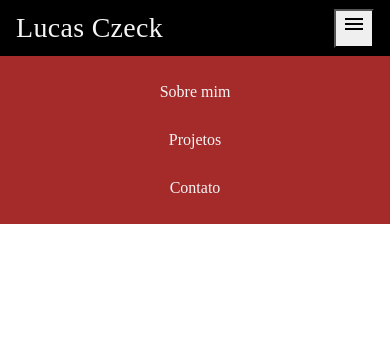
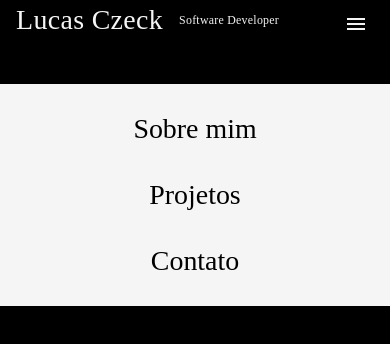
Before and after one commit to lucasczeck/portifolio_front, an Angular app: page / in a window 390 px wide. Both pictures are taken after a click on the button "menu". Shown: the top 344 px of the page. Built offline with nearby package versions, Linux system fonts and the light colour scheme; a web font is replaced by a local one.

Commit message:
finalizado header e menu com responsividade

```diff
--- a/src/app/core/main/header/header.component.css
+++ b/src/app/core/main/header/header.component.css
@@ -1,28 +1,44 @@
 a {
     text-decoration: none;
     cursor: pointer;
-    color: whitesmoke;
 }
 
-header {
-    height: 10vh;
+header mat-toolbar {
+    min-height: 10vh;
 }
 
-.logo {
+html {
     font-size: 16px;
 }
 
 h1 {
     color: whitesmoke;
     font-family: fasthand;
-    font-size: clamp(0.5em, 1.5em + 1vw, 3em);
+    font-size: clamp(0.5rem, 1.5rem + 1vw, 3rem);
 }
 
 .logo p {
     color: whitesmoke;
-    font-size: clamp(0.5em, 0.5em + 1vw, 1em);
+    font-family: fasthand;
+    font-size: clamp(0.5rem, 0.5rem + 1vw, 1.2rem);
 }
 
 header mat-toolbar {
     background-color: black;
 }
+
+button {
+    color: whitesmoke;
+    border: none;
+    background-color: black;
+}
+
+.menu {
+    background-color: whitesmoke;
+    font-size: 16px;
+    font-size: clamp(0.5rem, 1.5rem + 1vw, 2rem);
+}
+
+.menu a {
+    color: black;
+}
--- a/src/app/core/main/header/header.component.html
+++ b/src/app/core/main/header/header.component.html
@@ -2,8 +2,9 @@
     <mat-toolbar>
         <mat-toolbar-row class="d-flex justify-content-between align-items-center">
             <div class="logo">
-                <a>
+                <a class="d-flex gap-3 justify-content-center">
                     <h1>Lucas Czeck</h1>
+                    <p>Software Developer</p>
                 </a>
             </div>
             <button mat-icon-button class="example-icon" aria-label="Example icon-button with menu icon" (click)="toggleSideMenu()">
@@ -12,7 +13,7 @@
         </mat-toolbar-row>
     </mat-toolbar>
 
-    <div *ngIf="sideMenu" class="col-md-2 col-12 d-flex flex-column" style="background-color: brown;">
+    <div *ngIf="sideMenu" class="menu col-md-2 col-12 d-flex flex-column">
         <a class="text-center h-25 mt-4">Sobre mim</a>
         <a class="text-center h-25 mt-4">Projetos</a>
         <a class="text-center h-25 mt-4 mb-4">Contato</a>
--- a/src/styles.css
+++ b/src/styles.css
@@ -15,4 +15,5 @@ html, body {
     overflow-x: hidden;
     margin: 0 !important;
     font-family: Fasthand;
+    background-color: black;
 }
```
